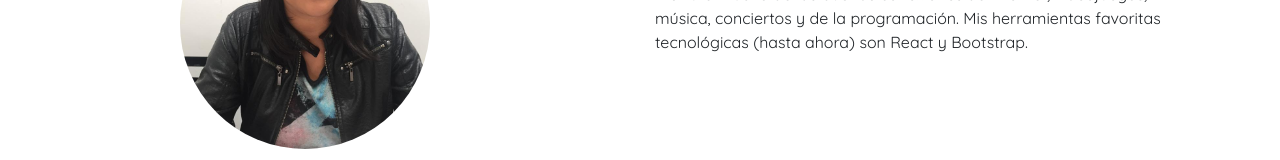
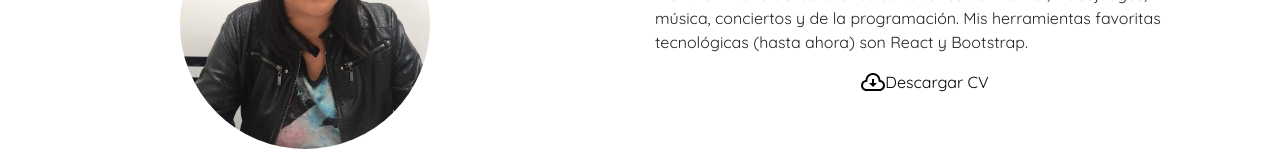
Before and after one commit to esmerivero/esmerivero.github.io, a React (Create React App) app: page / in a window 1280 px wide. Shown: the part 295-455 px from the top of the page. Built offline with nearby package versions, Linux system fonts and the light colour scheme.

Commit message:
Agregando cv

```diff
--- a/src/components/AcercaDeMi.js
+++ b/src/components/AcercaDeMi.js
@@ -1,5 +1,6 @@
 import React, { Component } from 'react';
 import './AcercaDeMi.css'
+import Curriculum from './Curriculum';
 
 export default class AcercaDeMi extends Component {
     render() {
@@ -16,6 +17,7 @@ export default class AcercaDeMi extends Component {
                         música, conciertos y de la programación.
                         Mis herramientas favoritas tecnológicas (hasta ahora) son React y Bootstrap.
                     </p>
+                    <Curriculum />
                 </section>
             </section>
         );
--- /dev/null
+++ b/src/components/Curriculum.css
@@ -0,0 +1,9 @@
+.link-cv{
+    color: black;
+}
+
+.cv{
+    display: flex;
+    justify-content: center;
+    align-items: center;
+}
--- /dev/null
+++ b/src/components/Curriculum.js
@@ -0,0 +1,14 @@
+import React, { Component } from 'react';
+import Cv from '../assets/Esmeralda-Rivero.pdf';
+import './Curriculum.css'
+
+export default class Curriculum extends Component {
+    render() {
+        return(
+            <div className="cv">
+                <svg xmlns="http://www.w3.org/2000/svg" width="24" height="24" viewBox="0 0 24 24"><path d="M12 5c3.453 0 5.891 2.797 5.567 6.78 1.745-.046 4.433.751 4.433 3.72 0 1.93-1.57 3.5-3.5 3.5h-13c-1.93 0-3.5-1.57-3.5-3.5 0-2.797 2.479-3.833 4.433-3.72-.167-4.218 2.208-6.78 5.567-6.78zm0-2c-4.006 0-7.267 3.141-7.479 7.092-2.57.463-4.521 2.706-4.521 5.408 0 3.037 2.463 5.5 5.5 5.5h13c3.037 0 5.5-2.463 5.5-5.5 0-2.702-1.951-4.945-4.521-5.408-.212-3.951-3.473-7.092-7.479-7.092zm-4 10h3v-4h2v4h3l-4 4-4-4z"/></svg>
+                <a className="link-cv" href={Cv} download="Esmeralda Rivero CV Front End">Descargar CV</a>
+            </div>
+        );
+    }
+}
```
Also changed, not shown: 1 other file (tests, documents, lock files or other folders).
